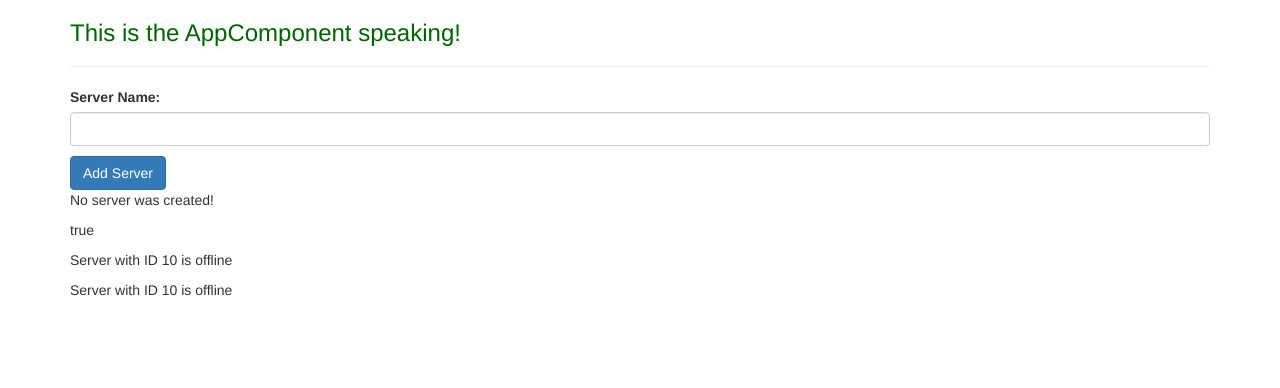
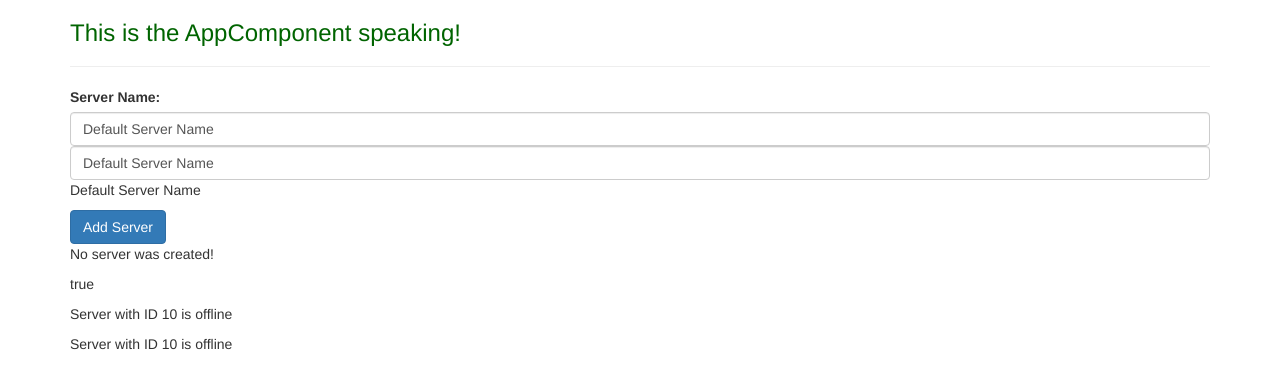
Before and after one commit to OliverZott/Udemy-App, an Angular app: page / in a window 1280 px wide. Shown: the top 388 px of the page. Built offline with nearby package versions, Linux system fonts and the light colour scheme.

Commit message:
Fooling around with Two-Way-Databinding

```diff
--- a/src/app/app.module.ts
+++ b/src/app/app.module.ts
@@ -4,6 +4,7 @@ import { NgModule } from '@angular/core';
 import { AppComponent } from './app.component';
 import { ServerComponent } from './server/server.component';
 import { ServersComponent } from './servers/servers.component';
+import {FormsModule} from '@angular/forms';
 
 @NgModule({
     declarations: [     // registering components which are imported above
@@ -13,6 +14,7 @@ import { ServersComponent } from './servers/servers.component';
     ],
     imports: [          // adds other modules to this (main) module
         BrowserModule,
+        FormsModule,
     ],
     providers: [],
     bootstrap: [AppComponent]
--- a/src/app/servers/servers.component.html
+++ b/src/app/servers/servers.component.html
@@ -1,12 +1,21 @@
 <label >Server Name: </label>
+
 <input
         type="text"
         class="form-control"
+        [value]="serverName"
         (input)="onUpdateServerName($event)">
+
+<input
+        type="text"
+        class="form-control"
+        [(ngModel)]="serverName">                           <!-- does the same as above -->
+
 <p>{{ serverName }}</p>
+
 <button class="btn btn-primary"
         [disabled]="!allowNewServer"
-        (click)="onCreateServer()">Add Server</button>      <!-- Property Binding & Event Binding -->
+        (click)="onCreateServer()">Add Server</button>      <!-- [] Property Binding () Event Binding -->
 
 <p>{{ serverCreationStatus }}</p>
 <p>{{ allowNewServer }}</p>                                 <!-- String Interpolation version -->
--- a/src/app/servers/servers.component.ts
+++ b/src/app/servers/servers.component.ts
@@ -17,7 +17,7 @@ export class ServersComponent implements OnInit {
 
     allowNewServer = false;
     serverCreationStatus = 'No server was created!';
-    serverName = '';
+    serverName = 'Default Server Name';
 
     constructor() {
         setTimeout(() => {
```
